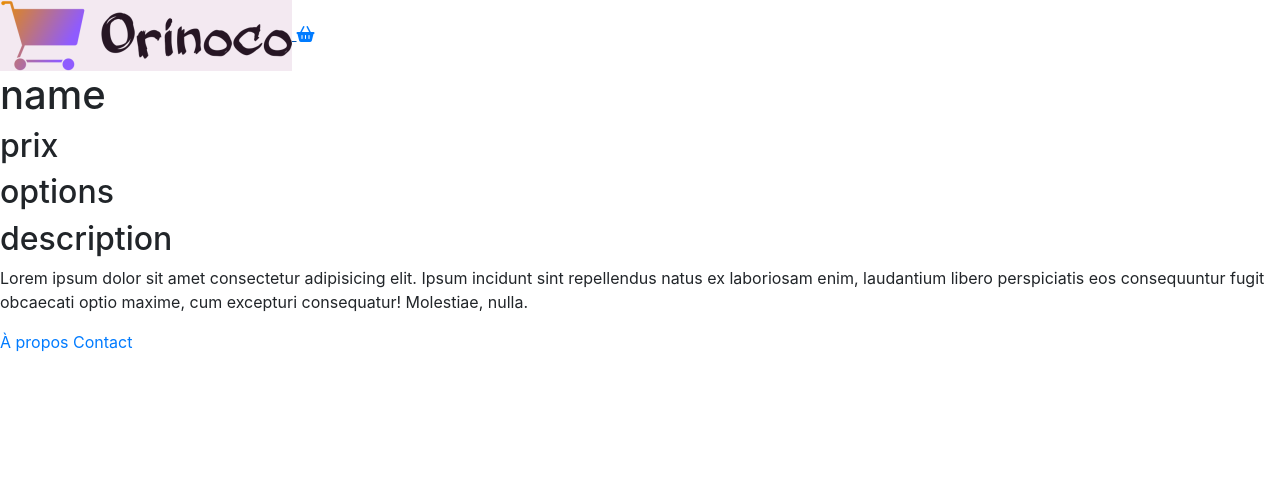
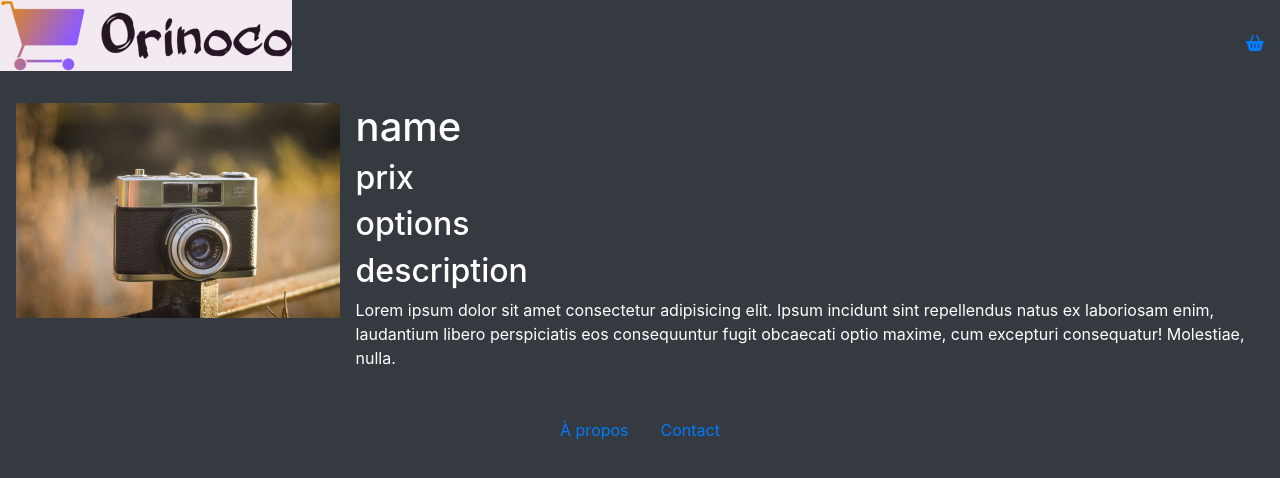
Before and after one commit to therealomicron/AlexHELD_5_24032021, a website: page pages/product.html in a window 1280 px wide. Drawn offline with nearby package versions, Linux system fonts and the light colour scheme; files that its build step writes are made by us from their sources; a small style sheet from the web is missing; files whose address does not match are found by name.

Commit message:
product css in place, dark mode in place

```diff
--- a/pages/product.html
+++ b/pages/product.html
@@ -11,27 +11,30 @@
         <title>Orinoco</title>
     </head>
 
-    <body>
-        <header>
-            <a href="./index.html"> <img src="./assets/img/logo_300.png" alt="Le logo d'Orinoco" /> </a>
-            <a href="./pages/basket.html"><i class="fas fa-shopping-basket"></i></a>
+    <body class="bg-dark text-white">
+        <header class="d-flex flex-row justify-content-between align-items-end">
+            <a href="../index.html"> <img src="../assets/img/logo_300.png" alt="Le logo d'Orinoco" /> </a>
+            <a class="m-3" href="./pages/basket.html"><i class="fas fa-shopping-basket"></i></a>
         </header>
-        <main>
-            <section>
-                <h1>name</h1>
-            </section>
-            <section>
-                <article>
-                    <h2>prix</h2>
-                    <h2>options</h2>
-                    <h2>description</h2>
-                    <p>Lorem ipsum dolor sit amet consectetur adipisicing elit. Ipsum incidunt sint repellendus natus ex laboriosam enim, laudantium libero perspiciatis eos consequuntur fugit obcaecati optio maxime, cum excepturi consequatur! Molestiae, nulla.</p>
+        <main class="d-flex flex-column vw-100 my-3">
+            <section class="d-flex flex-column mw-100 h-auto">
+                <article class="d-flex flex-column flex-md-row my-3">
+                    <figure class="w-50 mx-3">
+                        <img class="w-100 h-auto" src="../assets/img/vcam_1.jpg" alt="A camera for hipsters" />
+                    </figure>
+                    <div class="d-flex flex-column justify-content-start mr-3">
+                        <h1>name</h1>
+                        <h2>prix</h2>
+                        <h2>options</h2>
+                        <h2>description</h2>
+                        <p>Lorem ipsum dolor sit amet consectetur adipisicing elit. Ipsum incidunt sint repellendus natus ex laboriosam enim, laudantium libero perspiciatis eos consequuntur fugit obcaecati optio maxime, cum excepturi consequatur! Molestiae, nulla.</p>
+                    </div>
                 </article>
             </section>
         </main>
-        <footer>
-            <a href="#">À propos</a>
-            <a href="#">Contact</a>
+        <footer class="d-flex flex-row justify-content-center">
+            <a class="mx-3" href="#">À propos</a>
+            <a class="mx-3" href="#">Contact</a>
         </footer>
         <script src="https://code.jquery.com/jquery-3.3.1.slim.min.js" integrity="sha384-q8i/X+965DzO0rT7abK41JStQIAqVgRVzpbzo5smXKp4YfRvH+8abtTE1Pi6jizo" crossorigin="anonymous"></script>
         <script src="https://cdnjs.cloudflare.com/ajax/libs/popper.js/1.14.7/umd/popper.min.js" integrity="sha384-UO2eT0CpHqdSJQ6hJty5KVphtPhzWj9WO1clHTMGa3JDZwrnQq4sF86dIHNDz0W1" crossorigin="anonymous"></script>
```
Also changed, not shown: index.html (+8 -8 lines), pages/basket.html (+3 -4 lines), pages/confirmation.html (+3 -3 lines).
